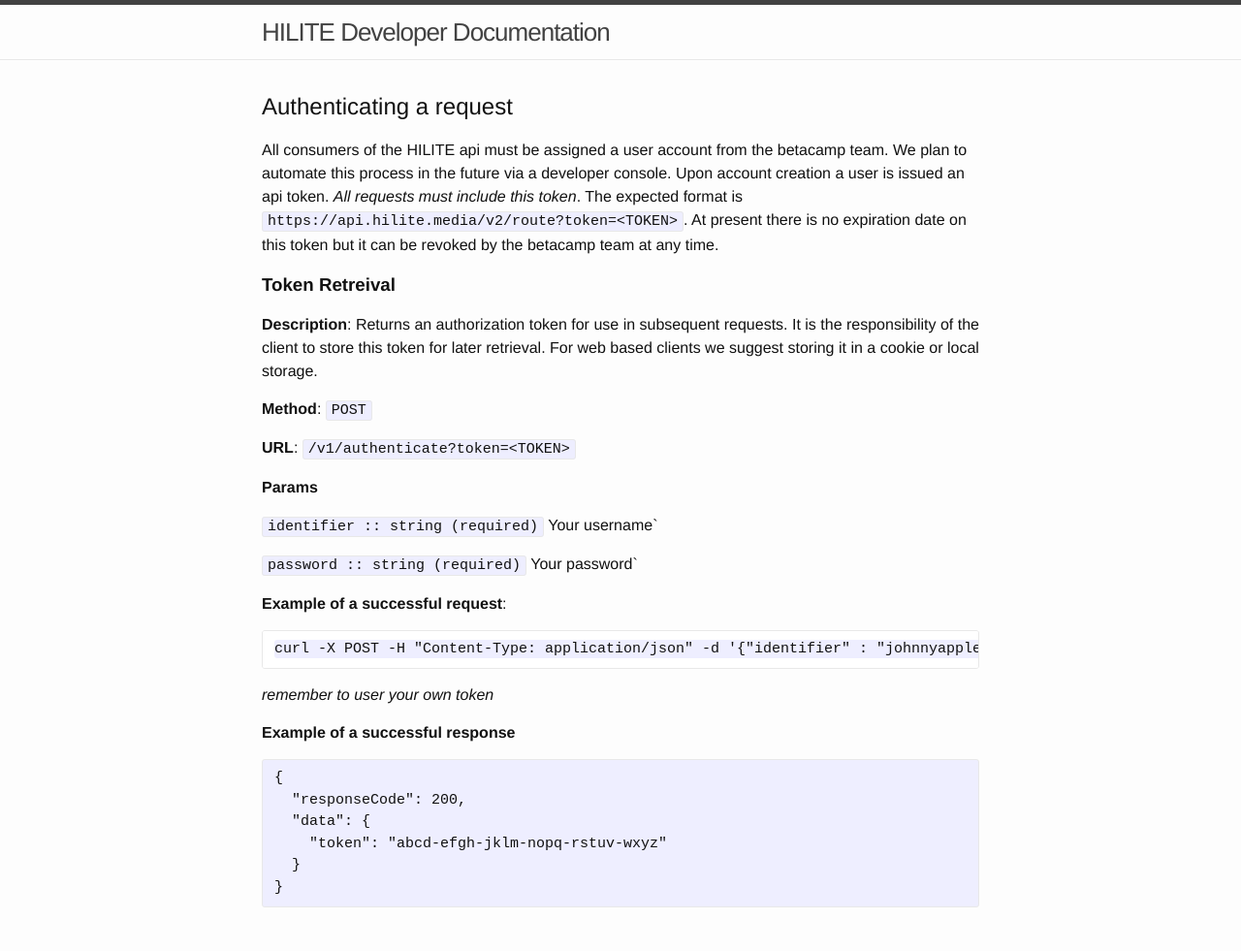
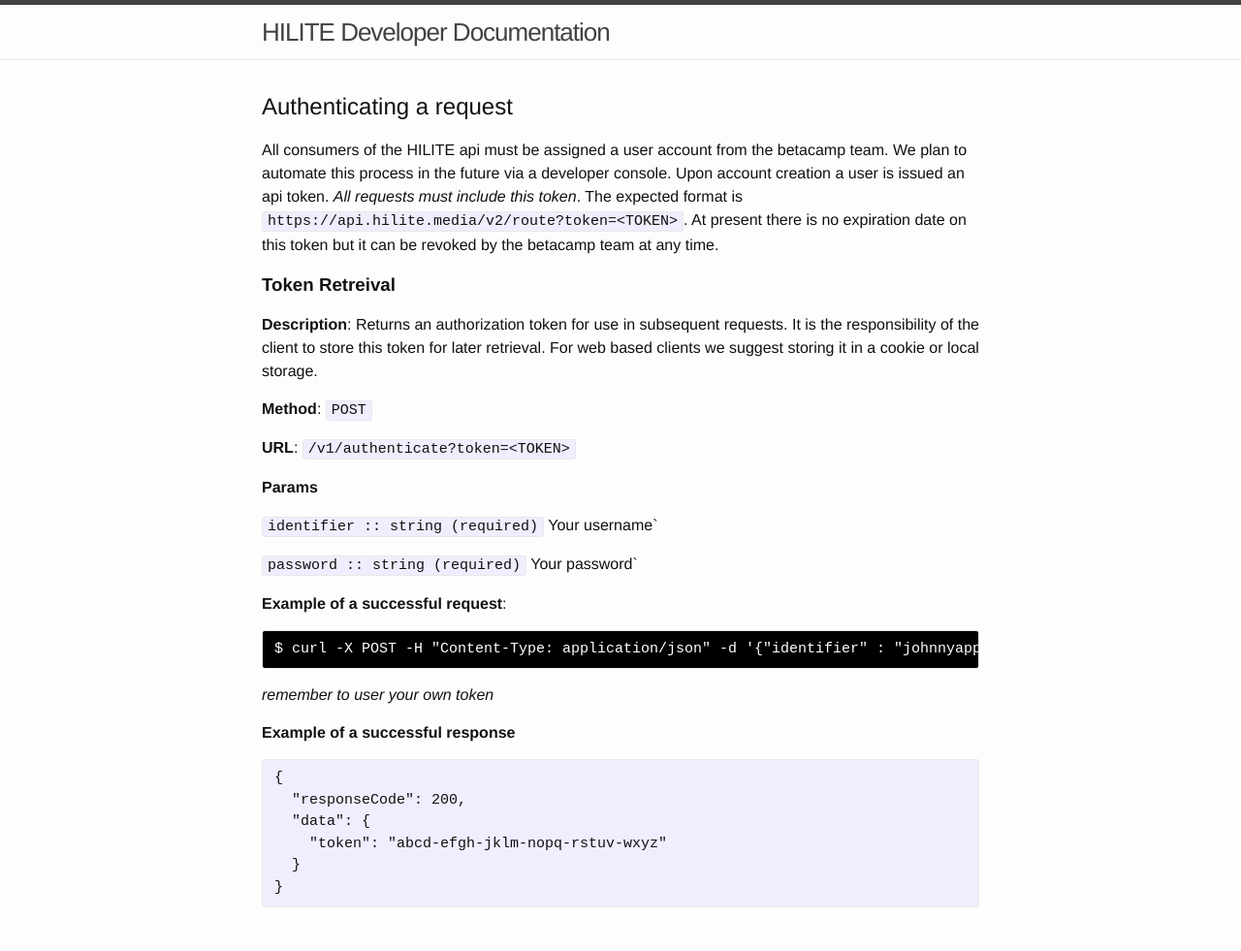
Before and after one commit to hilite-developer-site/hilite-developer-site.github.io, a Jekyll site: the page built from authentication.md, in a window 1280 px wide. Shown: the whole page at 97% size. Built offline with Jekyll 4.4.1, drawn with Linux system fonts in a browser that asks for light colours.

Commit message:
terminal syntax highlighting tweaks

```diff
--- a/_includes/curl.html
+++ b/_includes/curl.html
@@ -11,9 +11,9 @@
     {% endfor %}
     {% assign params =  params | append: '}' %}
 
-    curl -X {{ include.method }} -H "Content-Type: application/json" -d '{{ params }}' "{{ include.url | prepend: site.api_host | replace: ':id', '584753543748bc0800542762' }}?token=76124e30-7136-4211-b411-94ce7444e9eb"
+<pre class="terminal"><code>$ curl -X {{ include.method }} -H "Content-Type: application/json" -d '{{ params }}' "{{ include.url | prepend: site.api_host | replace: ':id', '584753543748bc0800542762' }}?token=76124e30-7136-4211-b411-94ce7444e9eb"</code></pre>
 {% else %}
-    curl{% if include.method %} -X {{ include.method }} {% endif %} "{{ include.url | prepend: site.api_host  | replace: ':id', '584753543748bc0800542762' }}?token=76124e30-7136-4211-b411-94ce7444e9eb"
+<pre class="terminal"><code>$ curl{% if include.method %} -X {{ include.method }} {% endif %} "{{ include.url | prepend: site.api_host  | replace: ':id', '584753543748bc0800542762' }}?token=76124e30-7136-4211-b411-94ce7444e9eb"</code></pre>
 {% endif %}
 
 _remember to user your own token_
--- a/_sass/_syntax-highlighting.scss
+++ b/_sass/_syntax-highlighting.scss
@@ -65,3 +65,8 @@
     .vi    { color: #008080 } // Name.Variable.Instance
     .il    { color: #099 } // Literal.Number.Integer.Long
 }
+
+pre.terminal, pre.terminal code {
+    background-color: #000;
+    color: #fff;
+}
```
